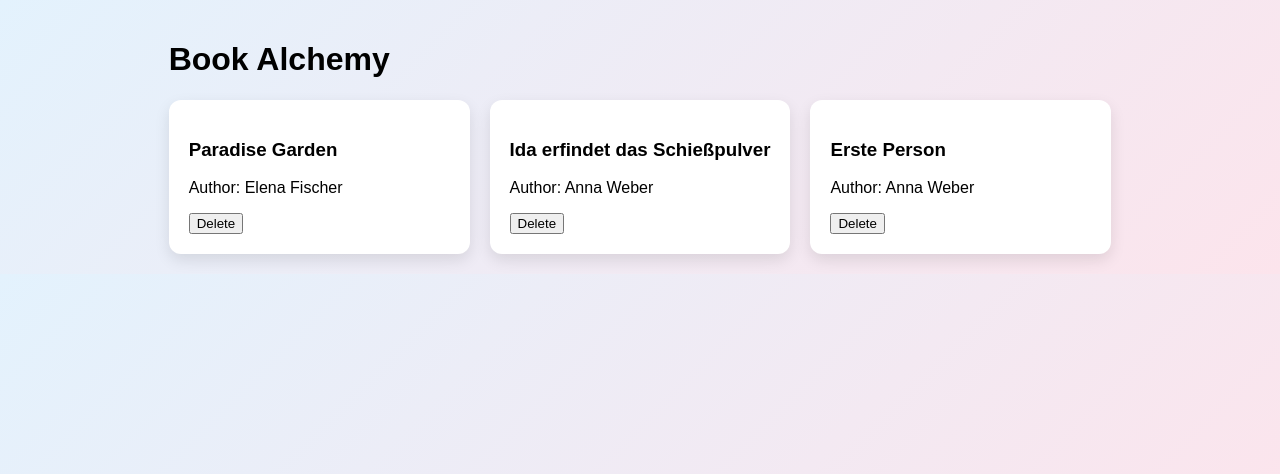
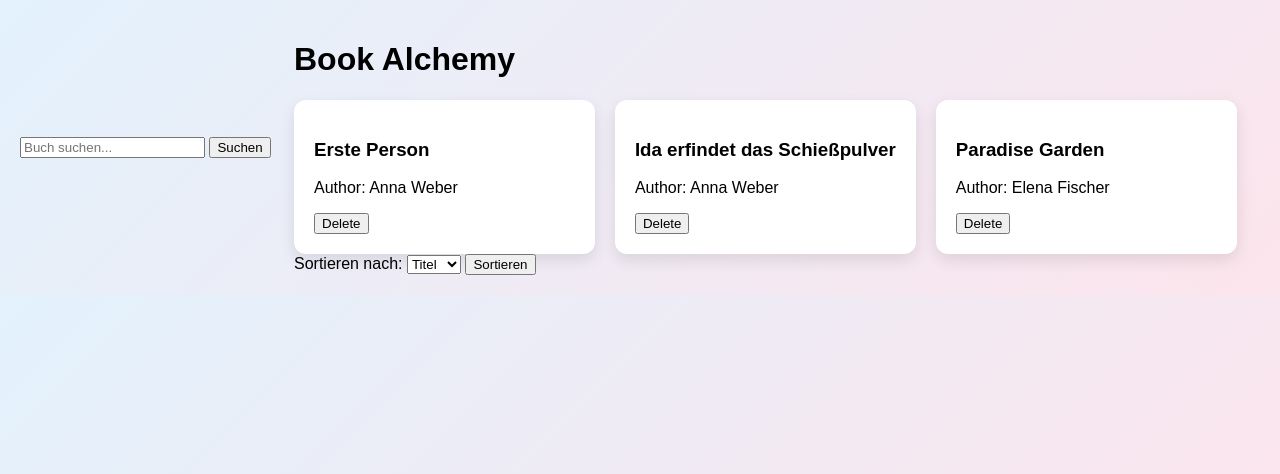
Before and after one commit to PhilippRep/Book-Alchemy, a Flask app: page / in a window 1280 px wide. Shown: the top 474 px of the page. Run offline with Flask 3, Linux system fonts and the light colour scheme.

Commit message:
search and filter to home

```diff
--- a/app.py
+++ b/app.py
@@ -1,7 +1,9 @@
+
 from flask import Flask, render_template, request, redirect, url_for
 import os
 from datetime import datetime
 from data_models import db, Author, Book
+
 
 app = Flask(__name__)
 
@@ -12,11 +14,25 @@ db.init_app(app)
 with app.app_context():
   db.create_all()
 
+
 @app.route('/')
 def home():
-    books = Book.query.all()
-    authors = Author.query.all()
-    return render_template('home.html', books=books, authors=authors), 200
+    search = request.args.get('search')
+    sort_by = request.args.get('sort_by')
+    query = Book.query
+    if search:
+        query = query.filter(Book.title.ilike(f"%{search}%"))
+    if sort_by == 'author':
+        query = query.join(Author).order_by(Author.name)
+    else:
+        query = query.order_by(Book.title)
+    books = query.all()
+    message = None
+    if search and not books:
+        message = "No Books found!"
+    api_url = "https://openlibrary.org/api/books?bibkeys=ISBN:9780451526538&format=json&jscmd=data"
+
+    return render_template('home.html', books=books, message=message)
 
 @app.route('/add_author', methods=['GET', 'POST'])
 def add_author():
--- a/templates/home.html
+++ b/templates/home.html
@@ -7,8 +7,15 @@
     <link rel="stylesheet" href="{{ url_for('static', filename='style.css') }}">
   </head>
   <body class="home-page">
+    <form method="get" action="{{ url_for('home') }}">
+        <input type="text" name="search" placeholder="Buch suchen...">
+        <button type="submit">Suchen</button>
+    </form>
     <div class="page-container">
     <h1> Book Alchemy </h1>
+        {% if message %}
+        <p>{{ message }}</p>
+        {% endif %}
     <div class="book-grid">
     {% for book in books %}
         <div class="book-card">
@@ -20,6 +27,14 @@
         </div>
     {% endfor %}
     </div>
+        <form method="get" action="{{ url_for('home') }}">
+        <label>Sortieren nach:</label>
+        <select name="sort_by">
+            <option value="title">Titel</option>
+            <option value="author">Autor</option>
+        </select>
+        <button type="submit">Sortieren</button>
+    </form>
     </div>
   </body>
 </html>
```
Also changed, not shown: data/library.sqlite.
